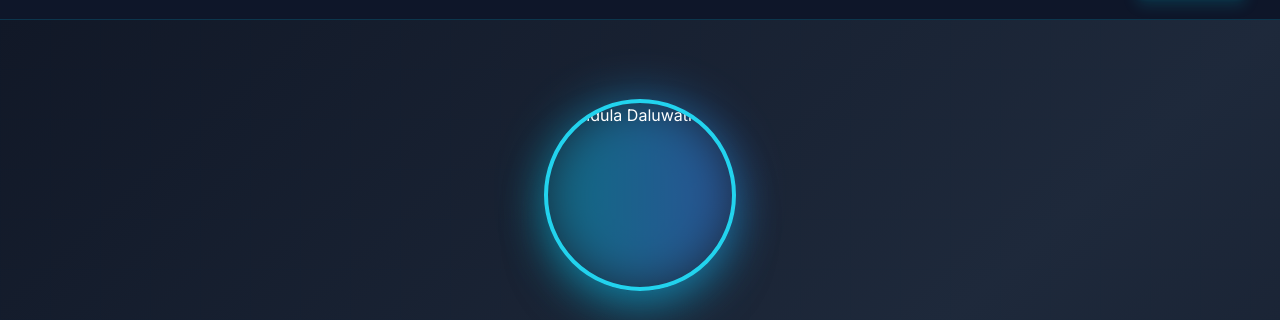
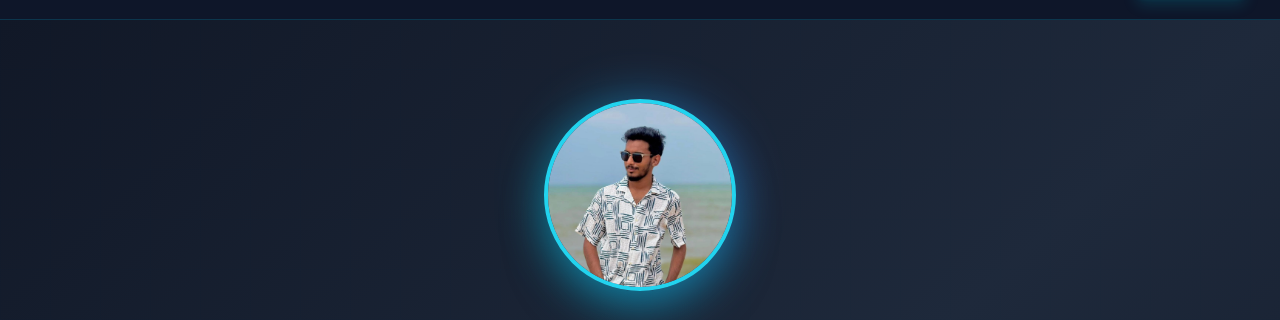
Before and after one commit to DidulaDaluwaththa/portfolio, a plain HTML site: page index.html in a window 1280 px wide. Shown: the part 61-381 px from the top of the page. Drawn offline with nearby package versions, Linux system fonts and the light colour scheme.

Commit message:
index.html

```diff
--- a/index.html
+++ b/index.html
@@ -41,7 +41,7 @@
           <div class="relative">
             <div class="absolute inset-0 bg-gradient-to-r from-cyan-500 to-blue-500 rounded-full blur-xl opacity-50 animate-pulse"></div>
             <img
-              src="imports/profile1.jpg"
+              src="profile1.jpg"
               alt="Didula Daluwaththa"
               class="relative w-40 h-40 sm:w-48 sm:h-48 rounded-full object-cover border-4 border-cyan-400 shadow-2xl shadow-cyan-500/50 transition-transform hover:scale-105 duration-300"
             />
```
